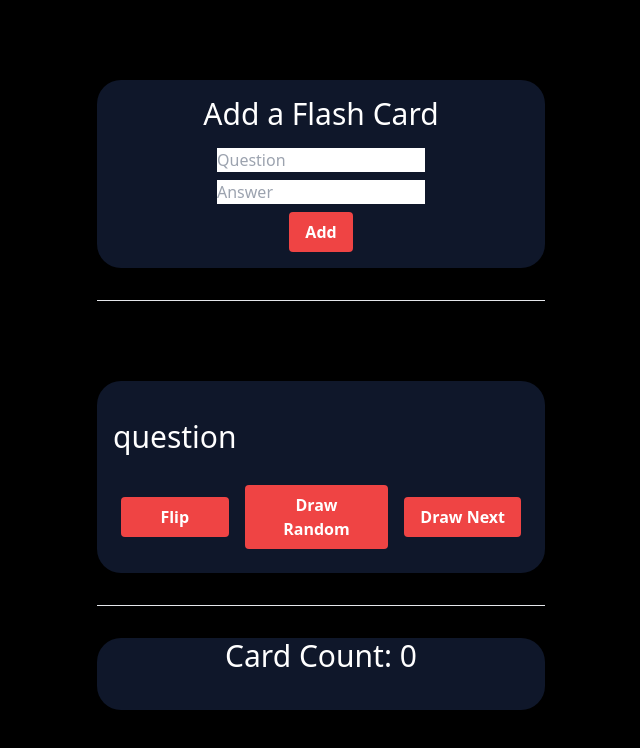
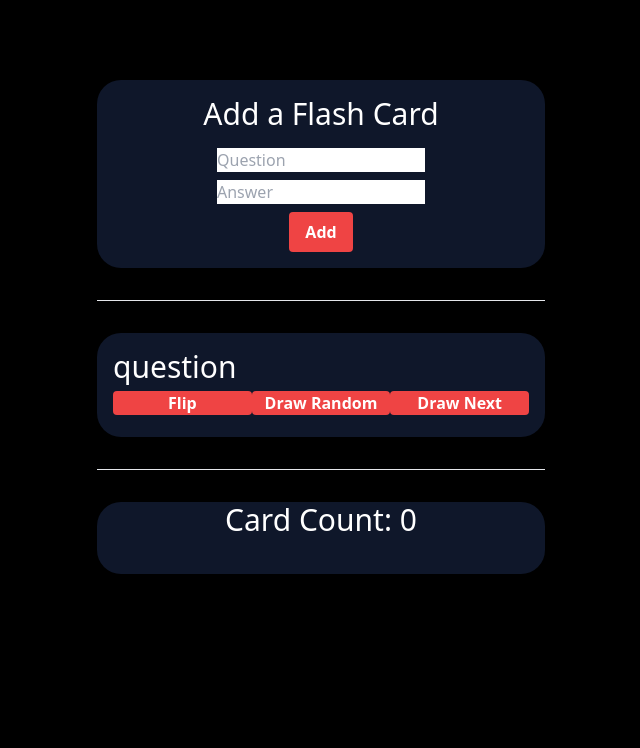
Before and after one commit to remilebeau/flashcards, a React (Vite) app: page / in a window 1280 px wide. Shown: the top 748 px of the page, without its empty margins (319-959 px from the left). Built offline with nearby package versions, Linux system fonts and the light colour scheme.

Commit message:
Renamed variables for clarity. Begin adding styles to buttons

```diff
--- a/src/features/FlashCards/FlashCard.tsx
+++ b/src/features/FlashCards/FlashCard.tsx
@@ -4,11 +4,8 @@ import { selectFlashCards } from "./flashCardsSlice";
 import type { FlashCard } from "./flashCardsSlice";
 
 const FlashCard = () => {
-  const flashCards = useAppSelector(selectFlashCards);
-  let displayedCard =
-    flashCards.flashcards[
-      Math.floor(Math.random() * flashCards.flashcards.length)
-    ];
+  const allFlashCards = useAppSelector(selectFlashCards);
+  let displayedCard;
 
   const [question, setQuestion] = useState("");
   const [answer, setAnswer] = useState("");
@@ -16,8 +13,8 @@ const FlashCard = () => {
   const [cardCount, setCardCount] = useState(0);
 
   const selectRandomCard = () => {
-    displayedCard = flashCards.flashcards[
-      Math.floor(Math.random() * flashCards.flashcards.length)
+    displayedCard = allFlashCards.flashcards[
+      Math.floor(Math.random() * allFlashCards.flashcards.length)
     ] ?? {
       id: 1,
       question: "question",
@@ -30,12 +27,13 @@ const FlashCard = () => {
 
   const selectNextCard = () => {
     // use the question to find the index of the current card
-    const currentCardIndex = flashCards.flashcards.findIndex(
+    const currentCardIndex = allFlashCards.flashcards.findIndex(
       (card) => card.question === question
     );
     // add 1 to that index to return the next card in the list || return the first card
     displayedCard =
-      flashCards.flashcards[currentCardIndex + 1] ?? flashCards.flashcards[0];
+      allFlashCards.flashcards[currentCardIndex + 1] ??
+      allFlashCards.flashcards[0];
     setQuestion(displayedCard.question);
     setAnswer(displayedCard.answer);
     setShowAnswer(false);
@@ -43,19 +41,19 @@ const FlashCard = () => {
 
   useEffect(() => {
     selectRandomCard();
-    setCardCount(flashCards.flashcards.length);
-  }, [flashCards.flashcards]);
+    setCardCount(allFlashCards.flashcards.length);
+  }, [allFlashCards.flashcards]);
 
   return (
     <>
-      <section className="bg-slate-900 mt-20 p-4 rounded-3xl">
-        <section className="grid grid-rows-2 items-center justify-center">
-          <h1 className="text-3xl text-white">
+      <section className="bg-slate-900 p-4 rounded-3xl">
+        <section className="grid grid-rows-2 grid-cols-3 items-center justify-center">
+          <h1 className="text-3xl text-white col-span-3">
             {showAnswer ? answer : question}
           </h1>
           {/* button to flip card */}
           <button
-            className="row-start-2 bg-red-500 hover:bg-red-700 text-white font-bold py-2 px-4 m-2 rounded"
+            className="row-start-2 bg-red-500 hover:bg-red-700 text-white font-bold rounded"
             onClick={() => {
               setShowAnswer(!showAnswer);
             }}
@@ -64,7 +62,7 @@ const FlashCard = () => {
           </button>
           {/* button to draw random card */}
           <button
-            className="row-start-2 bg-red-500 hover:bg-red-700 text-white font-bold py-2 px-4 m-2 rounded"
+            className="row-start-2 bg-red-500 hover:bg-red-700 text-white font-bold rounded"
             onClick={() => {
               selectRandomCard();
             }}
@@ -73,7 +71,7 @@ const FlashCard = () => {
           </button>
           {/* button to draw next card */}
           <button
-            className="row-start-2 bg-red-500 hover:bg-red-700 text-white font-bold py-2 px-4 m-2 rounded"
+            className="row-start-2 bg-red-500 hover:bg-red-700 text-white font-bold rounded"
             onClick={() => {
               selectNextCard();
             }}
```
